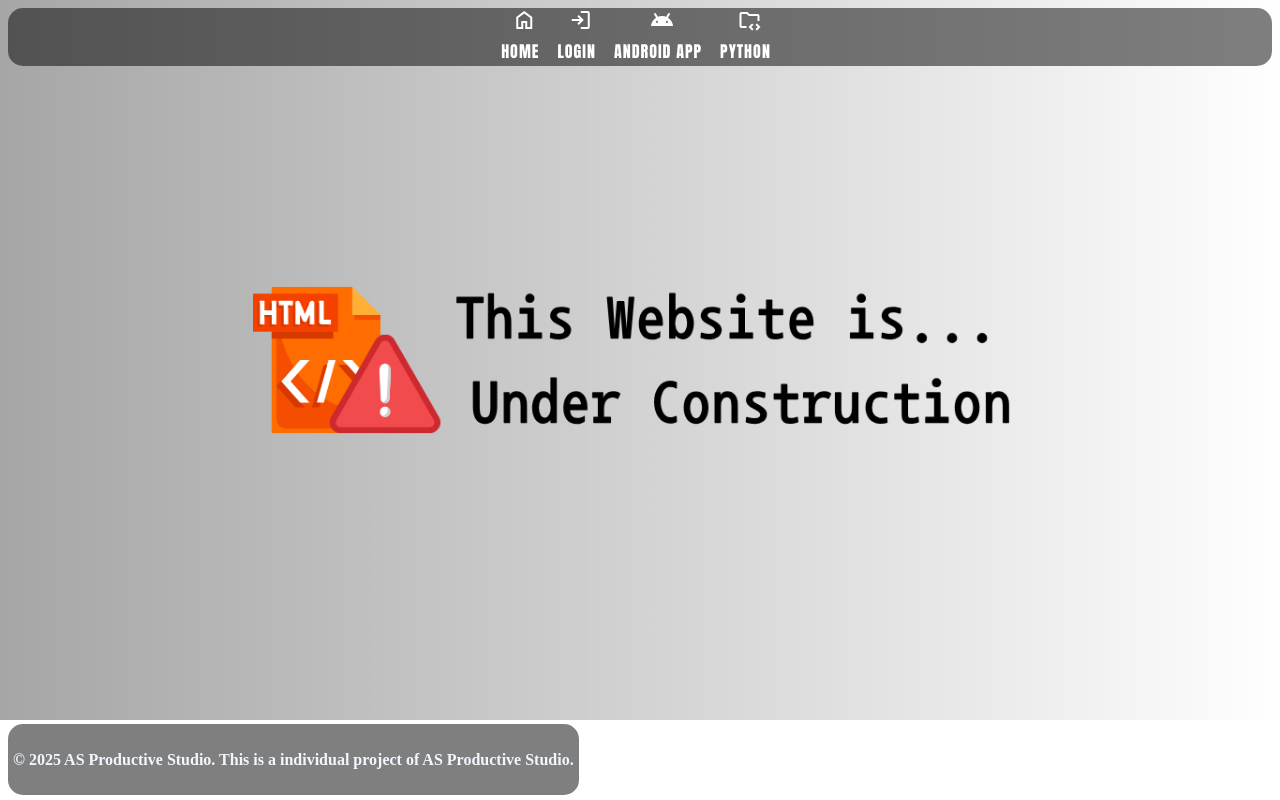
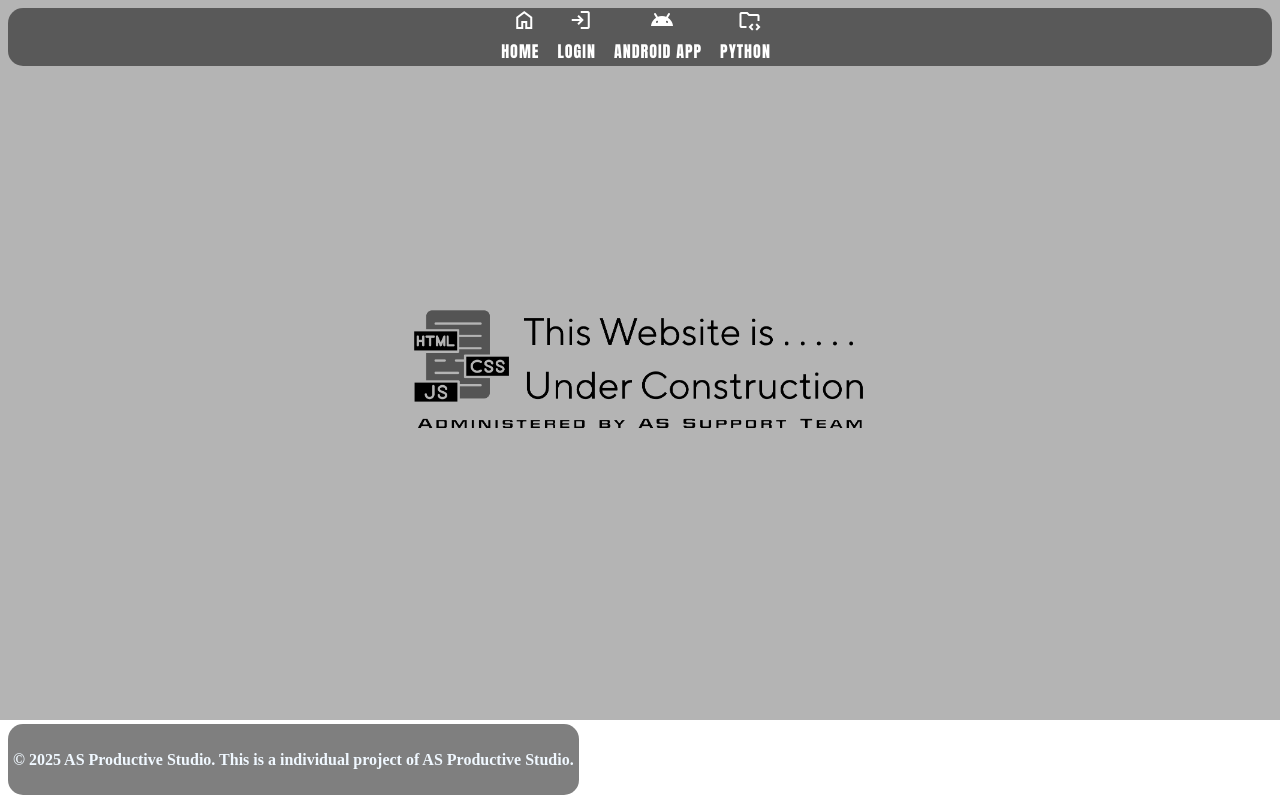
Before and after one commit to studyjarir/As-web, a plain HTML site: page index.html in a window 1280 px wide. Drawn offline with nearby package versions, Linux system fonts and the light colour scheme.

Commit message:
Update 2.4

```diff
--- a/style1.css
+++ b/style1.css
@@ -1,5 +1,5 @@
 body {
-    background-image: url(web.png);
+    background-image: url(wecons.png);
     background-size: cover;
     background-repeat: no-repeat;
     color: aliceblue;
@@ -64,3 +64,12 @@ li:hover {
 
 
 }
+
+.material-symbols-outlined {
+    align-items: center;
+}
+
+.label {
+    text-align: center;
+    align-items: center;
+}
```
Also changed, not shown: appsupport.html (+1 -1 lines), index.html (+1 -1 lines), web.png (deleted), wecons.png (added).
